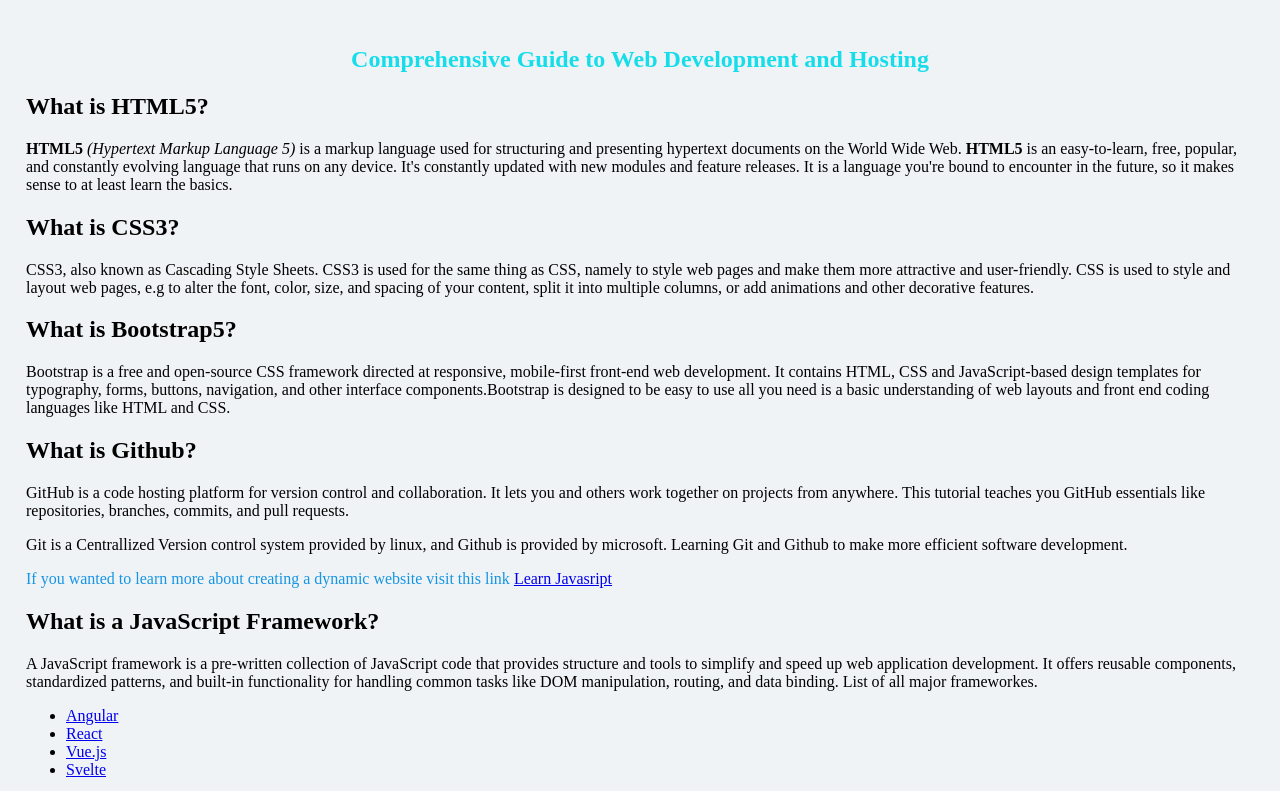
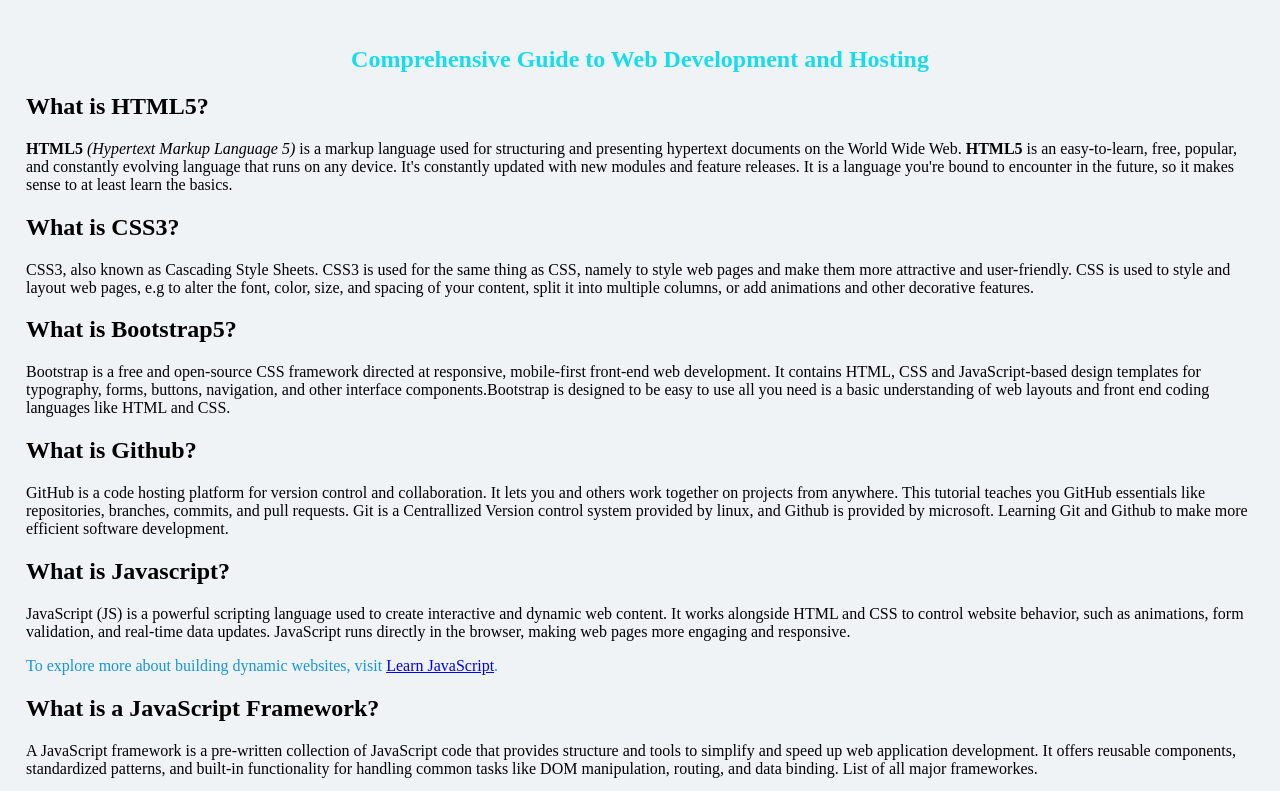
Before and after one commit to MuhammasWaqas/Learn-Web-Development, a plain HTML site: page index.html in a window 1280 px wide. Shown: the top 791 px of the page. Drawn offline with Linux system fonts and the light colour scheme.

Commit message:
Update index.html
Adding javascript text block to this file for more learning

```diff
--- a/index.html
+++ b/index.html
@@ -49,14 +49,20 @@
     <p>
         GitHub is a code hosting platform for version control and collaboration. It lets you and others work together on
         projects from anywhere. This tutorial teaches you GitHub essentials like repositories, branches, commits, and
-        pull requests.
+        pull requests. Git is a Centrallized Version control system provided by linux,
+    and Github is provided by microsoft. Learning Git and Github to make more efficient software development.
     </p>
-    <p>Git is a Centrallized Version control system provided by linux,
-    and Github is provided by microsoft. Learning Git and Github to make more efficient software development.</p>
 
-    <span style="color: rgb(21, 149, 228);">If you wanted to learn more about creating a dynamic website visit this
-         link <a href="https://www.javascript.com" target="_blank">Learn Javasript</a></span>
-    <h2>What is a JavaScript Framework?</h2>
+    <h2>What is Javascript?</h2>
+    <p>JavaScript (JS) is a powerful scripting language used to create interactive and dynamic web content. It works alongside HTML
+        and CSS to control website behavior, such as animations, form validation, and real-time data updates. JavaScript runs directly
+        in the browser, making web pages more engaging and responsive. </p>
+    <span style="color: rgb(21, 149, 228);">
+      To explore more about building dynamic websites, visit
+      <a href="https://www.javascript.com" target="_blank">Learn JavaScript</a>.
+    </span>
+
+ <h2>What is a JavaScript Framework?</h2>
     <p>A JavaScript framework is a pre-written collection of JavaScript code that provides structure and tools to simplify and speed
         up web application development. It offers reusable components, standardized patterns, and built-in functionality for handling
         common tasks like DOM manipulation, routing, and data binding. List of all major frameworkes. </p>
@@ -82,8 +88,8 @@
 
 
     <h1 class="img">Web Development</h1>
-    <img src="assets/web1.jpg" alt="image" width="50%">
-    <img src="assets/web2.jpg" alt="image" width="50%">
+    <img src="assets/web1.jpg" alt="image" width="59%">
+    <img src="assets/web2.jpg" alt="image" width="59%">
 
 </body>
 
```
